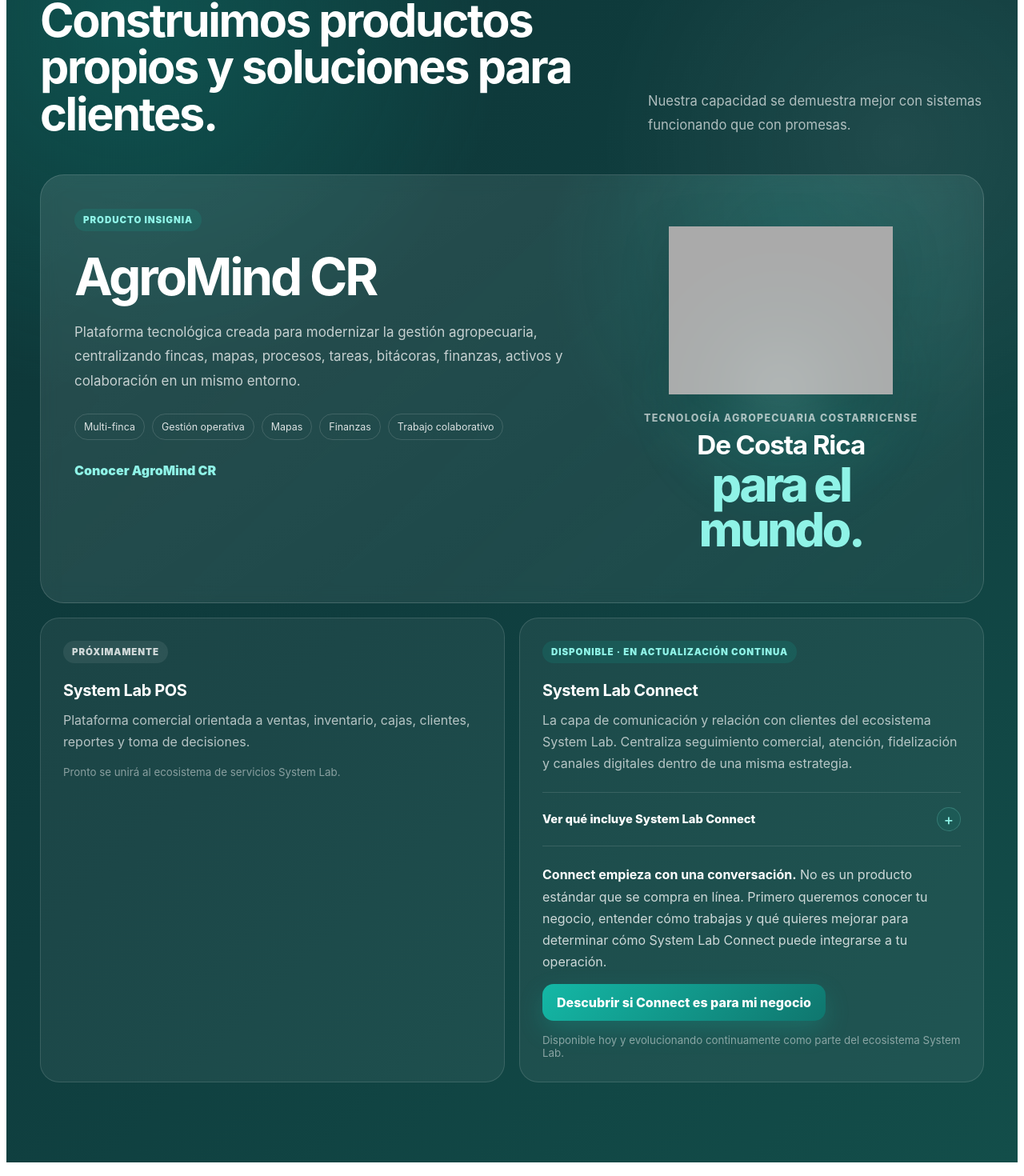
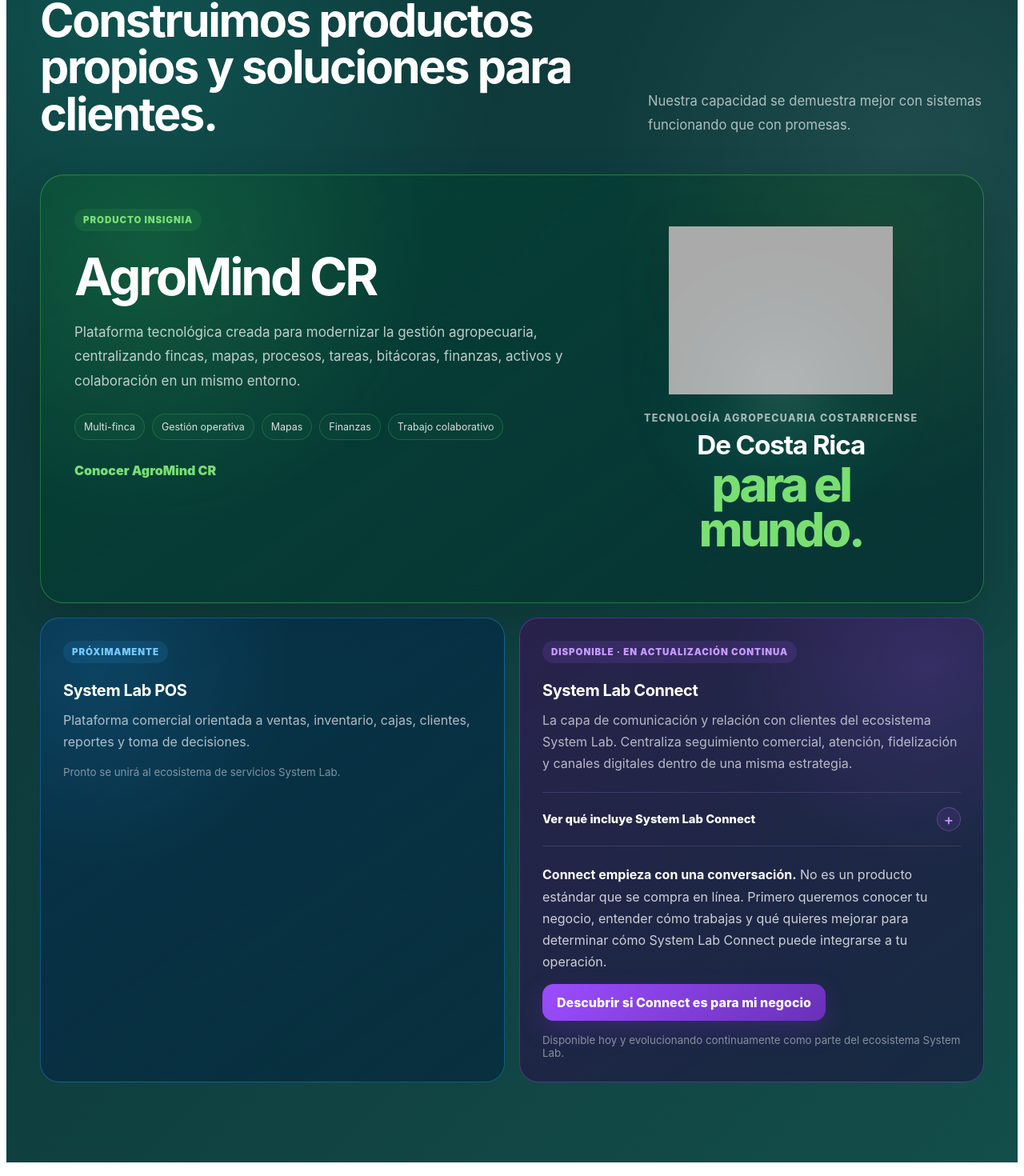
Before and after one commit to jgartavia-sketch/system-lab-pos-frontend, an Angular app: page / in a window 1280 px wide. Shown: the part 2984-4454 px from the top of the page at 80% size. Built offline with nearby package versions, Linux system fonts and the light colour scheme; grey boxes are pictures that could not be loaded.

Commit message:
Diferencia visualmente productos del ecosistema System Lab

```diff
--- a/src/app/pages/landing/landing.scss
+++ b/src/app/pages/landing/landing.scss
@@ -1665,3 +1665,196 @@
     bottom: -10px;
   }
 }
+/* =========================================================
+   ECOSISTEMA · IDENTIDAD VISUAL POR PRODUCTO
+   ========================================================= */
+
+/* AGROMIND CR · PRODUCTO INSIGNIA · VERDE */
+.featured-product-card {
+  border-color: rgba(73, 200, 92, 0.42);
+  background:
+    radial-gradient(
+      circle at 12% 18%,
+      rgba(73, 200, 92, 0.18),
+      transparent 30%
+    ),
+    radial-gradient(
+      circle at 88% 16%,
+      rgba(154, 218, 72, 0.1),
+      transparent 28%
+    ),
+    linear-gradient(
+      145deg,
+      rgba(4, 67, 53, 0.88),
+      rgba(5, 47, 48, 0.72)
+    );
+
+  box-shadow:
+    0 22px 58px rgba(0, 0, 0, 0.16),
+    inset 0 1px 0 rgba(255, 255, 255, 0.05);
+}
+
+.featured-product-card:hover {
+  border-color: rgba(104, 221, 102, 0.62);
+}
+
+.featured-product-card .product-status,
+.featured-product-card .text-link {
+  color: #79df72;
+}
+
+.featured-product-card .product-status {
+  background: rgba(73, 200, 92, 0.13);
+}
+
+.featured-product-card .product-tags span {
+  border-color: rgba(104, 221, 102, 0.22);
+  background: rgba(73, 200, 92, 0.045);
+}
+
+.featured-product-card .agromind-motto em {
+  color: #79df72;
+}
+
+
+/* SYSTEM LAB POS · AZUL */
+.product-grid .product-card:first-child {
+  border-color: rgba(49, 170, 255, 0.34);
+
+  background:
+    radial-gradient(
+      circle at 12% 12%,
+      rgba(49, 170, 255, 0.14),
+      transparent 34%
+    ),
+    linear-gradient(
+      145deg,
+      rgba(5, 49, 76, 0.82),
+      rgba(5, 37, 58, 0.66)
+    );
+}
+
+.product-grid .product-card:first-child:hover {
+  border-color: rgba(72, 188, 255, 0.62);
+
+  background:
+    radial-gradient(
+      circle at 12% 12%,
+      rgba(49, 170, 255, 0.2),
+      transparent 36%
+    ),
+    linear-gradient(
+      145deg,
+      rgba(5, 55, 86, 0.9),
+      rgba(5, 40, 64, 0.74)
+    );
+
+  box-shadow:
+    0 22px 54px rgba(3, 32, 55, 0.28);
+}
+
+.product-grid
+  .product-card:first-child
+  .product-status.development {
+  color: #73c9ff;
+  background: rgba(49, 170, 255, 0.13);
+}
+
+
+/* SYSTEM LAB CONNECT · VIOLETA */
+.product-card.connect-card {
+  border-color: rgba(164, 91, 255, 0.34);
+
+  background:
+    radial-gradient(
+      circle at 88% 10%,
+      rgba(164, 91, 255, 0.16),
+      transparent 34%
+    ),
+    linear-gradient(
+      145deg,
+      rgba(48, 27, 79, 0.78),
+      rgba(23, 28, 62, 0.7)
+    );
+}
+
+.product-card.connect-card:hover {
+  border-color: rgba(184, 119, 255, 0.62);
+
+  background:
+    radial-gradient(
+      circle at 88% 10%,
+      rgba(164, 91, 255, 0.23),
+      transparent 36%
+    ),
+    linear-gradient(
+      145deg,
+      rgba(55, 30, 91, 0.88),
+      rgba(27, 31, 70, 0.78)
+    );
+
+  box-shadow:
+    0 22px 54px rgba(35, 18, 66, 0.3);
+}
+
+.connect-card > .product-status {
+  color: #c69aff;
+  background: rgba(164, 91, 255, 0.14);
+}
+
+.connect-card .connect-details {
+  border-top-color: rgba(198, 154, 255, 0.18);
+  border-bottom-color: rgba(198, 154, 255, 0.18);
+}
+
+.connect-card .connect-summary-icon {
+  color: #c69aff;
+  border-color: rgba(198, 154, 255, 0.26);
+  background: rgba(164, 91, 255, 0.1);
+}
+
+.connect-card
+  .connect-details[open]
+  .connect-summary-icon {
+  border-color: rgba(198, 154, 255, 0.48);
+  background: rgba(164, 91, 255, 0.18);
+}
+
+.connect-card .connect-detail-highlight {
+  border-color: rgba(198, 154, 255, 0.25);
+
+  background:
+    radial-gradient(
+      circle at 100% 0%,
+      rgba(198, 154, 255, 0.13),
+      transparent 34%
+    ),
+    rgba(164, 91, 255, 0.06);
+}
+
+.connect-card .development-label,
+.connect-card .connect-closing strong {
+  color: #c69aff;
+}
+
+.connect-card .development-label {
+  background: rgba(164, 91, 255, 0.14);
+}
+
+.connect-card .primary-button {
+  color: #ffffff;
+  background:
+    linear-gradient(
+      135deg,
+      #9b4dff,
+      #6930b8
+    );
+
+  box-shadow:
+    0 12px 30px rgba(116, 55, 190, 0.28);
+}
+
+.connect-card .primary-button:hover {
+  box-shadow:
+    0 16px 38px rgba(139, 72, 224, 0.38);
+}
```
